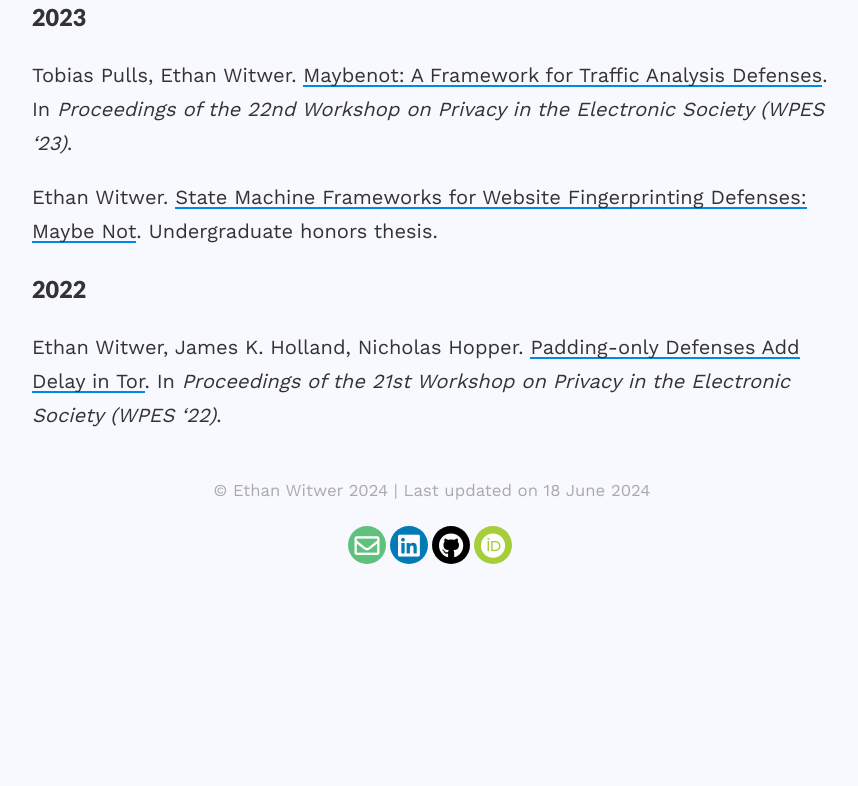
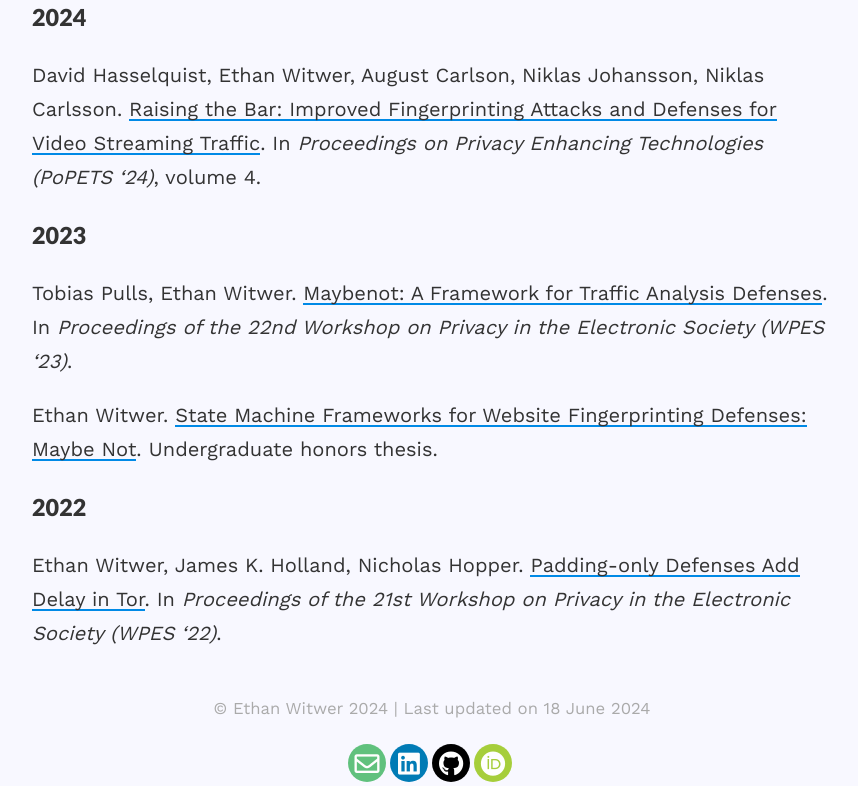
Before and after one commit to ewitwer/ewitwer.github.io, a Jekyll site: the page built from _pages/publications.md, in a window 1280 px wide, cut to the strip 278-1064 px from the top of the page. Shown: the whole strip, without its empty margins (208-1066 px from the left). Built offline with Jekyll 4.4.1, drawn with Linux system fonts in a browser that asks for light colours; nearby versions of some CDN libraries; before the commit the page ends 980 px from its top, so only the background shows below that.

Commit message:
Updates 2024-06-19

```diff
--- a/_pages/publications.md
+++ b/_pages/publications.md
@@ -3,6 +3,10 @@ layout: default
 permalink: /publications
 title: Publications
 ---
+
+### 2024 ###
+
+David Hasselquist, Ethan Witwer, August Carlson, Niklas Johansson, Niklas Carlsson. [Raising the Bar: Improved Fingerprinting Attacks and Defenses for Video Streaming Traffic](/assets/docs/pets2024.pdf){:target="_blank"}. In *Proceedings on Privacy Enhancing Technologies (PoPETS '24)*, volume 4.
 
 ### 2023 ###
 
```
Also changed, not shown: 1 other file.
